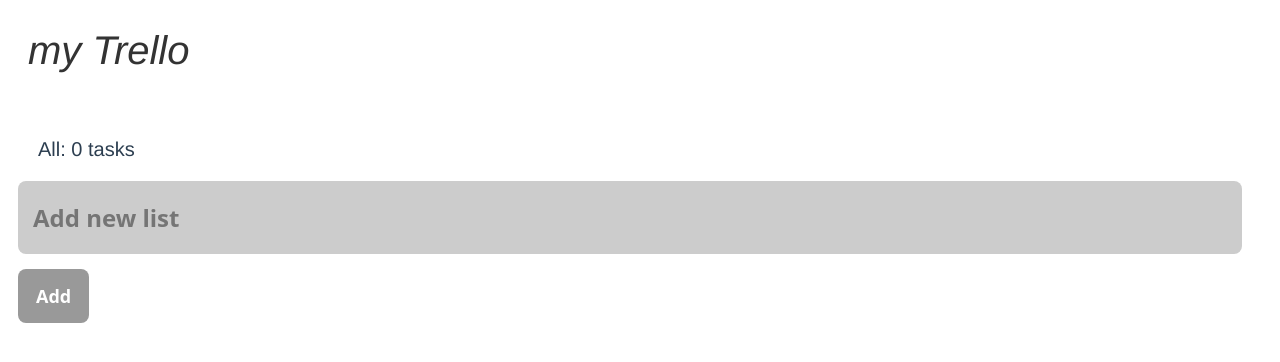
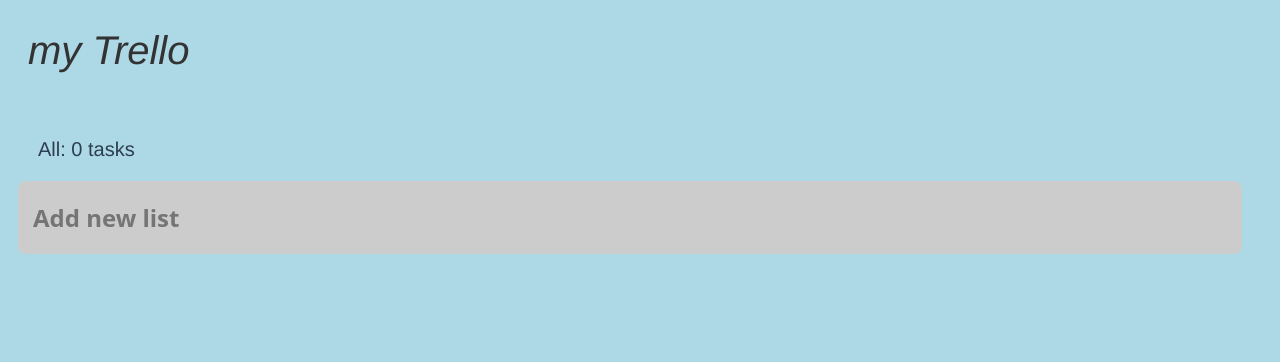
Before and after one commit to Takaharayuuki/Vue-trello, a Vue app: page / in a window 1280 px wide. Shown: the top 362 px of the page. Built offline with nearby package versions, Linux system fonts and the light colour scheme.

Commit message:
Add: ListAddコンポーネント

```diff
--- a/src/assets/css/styles.css
+++ b/src/assets/css/styles.css
@@ -1,5 +1,5 @@
 html {
-  background: white;
+  background: lightblue;
   font-family: 'Avenir', Helvetica, Arial, 'system-ui', sans-serif;
   -webkit-font-smoothing: antialiased;
   -moz-osx-font-smoothing: grayscale;
@@ -10,7 +10,7 @@
 }
 
 header {
-  background: white;
+  background: lightblue;
   height: 70px;
   color: #333;
   font-style: italic;
@@ -83,7 +83,7 @@
 .active .text-input {
   background-color: #fff;
 }
-.addable .add-button {
+.addable {
   background-color: #00d78f;
   pointer-events: auto;
   cursor: pointer;
--- a/src/components/ListAdd.vue
+++ b/src/components/ListAdd.vue
@@ -1,11 +1,19 @@
 <template>
-  <form action="addlist" @submit.prevent="addList">
+  <form :class="classList" action="addlist" @submit.prevent="addList">
     <input
       v-model="title"
       type="text"
       class="text-input"
-      placeholder="Add new list">
-    <button type="submit" class="add-button">
+      placeholder="Add new list"
+      @focusin="startEditing"
+      @focusout="finishEditing"
+      >
+    <button
+      type="submit"
+      :class="titleExists"
+      class="add-button"
+      v-if="isEditing || titleExists"
+      >
       Add
     </button>
   </form>
@@ -17,17 +25,28 @@
   data () {
     return {
       title: '',
+      isEditing: false,
     }
   },
   methods: {
     addList() {
       this.$store.dispatch('addlist', { title: this.title })
       this.title = ''
+    },
+    startEditing() {
+      this.isEditing = true
+    },
+    finishEditing() {
+      this.isEditing = false
     }
+  },
+  computed: {
+    classList() {
+      return this.isEditing ? 'active' : ''
+    },
+    titleExists() {
+      return this.title.length > 0 ? 'addable' : ''
+    },
   }
 }
 </script>
-
-<style>
-
-</style>
```
